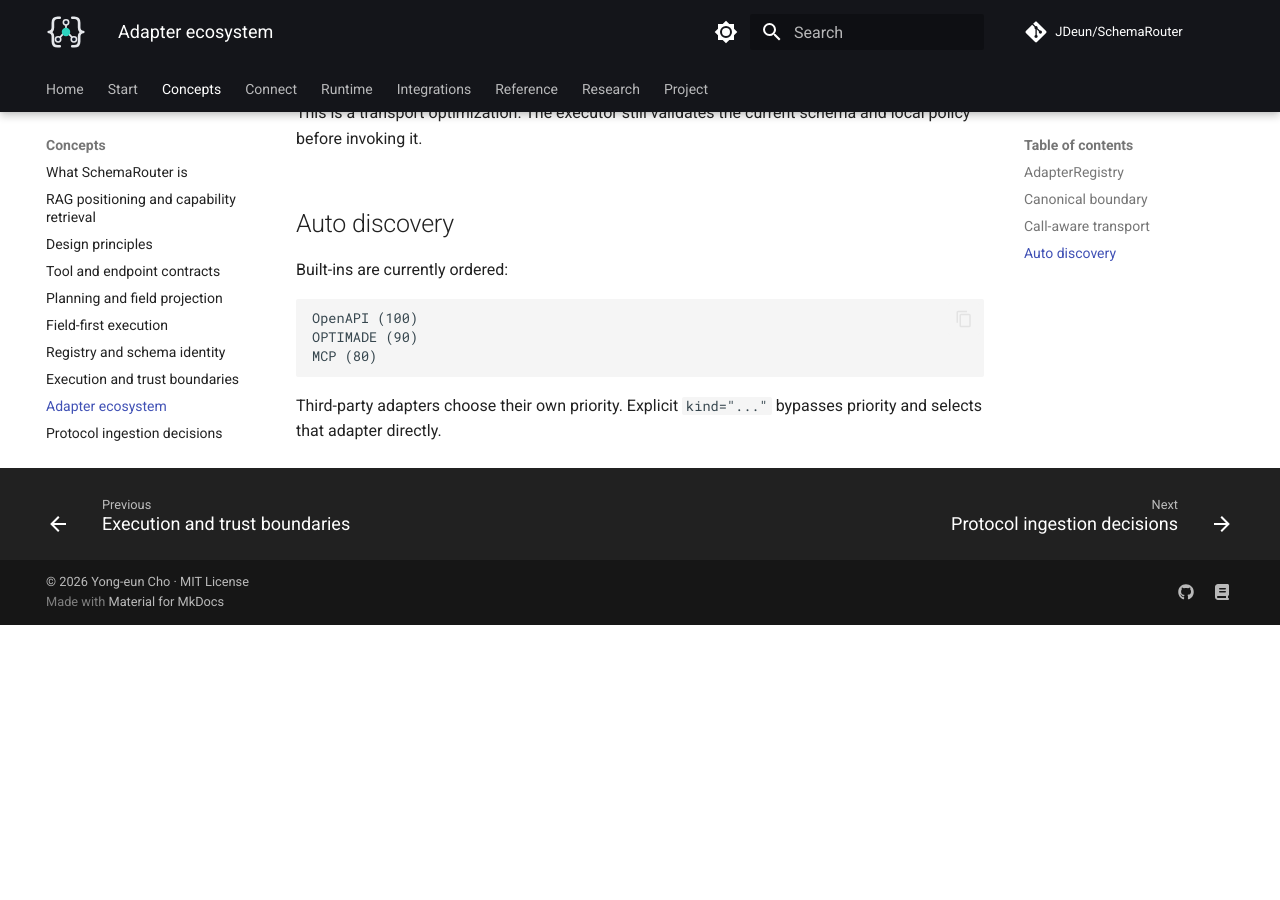
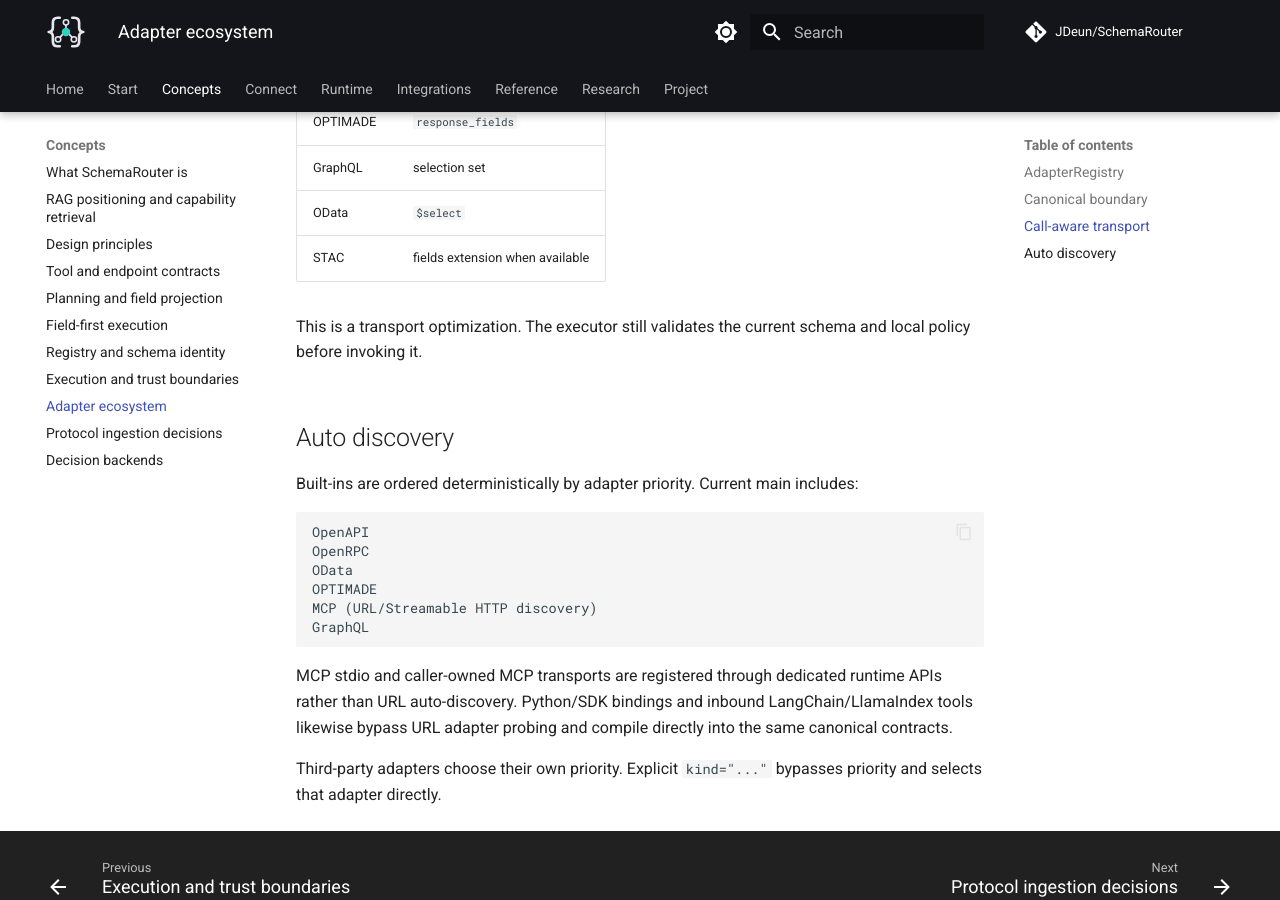
Before and after one commit to JDeun/SchemaRouter, an MkDocs documentation site: the page built from docs/concepts/adapters.md, in a window 1280 px wide and 900 px high, scrolled down 1732 px. Built offline with MkDocs 1.6.1 and Material for MkDocs 9.7.7, drawn with Linux system fonts in a browser that asks for light colours; comment, search, counter and statistics services are not loaded; before the commit the page ends 2357 px from its top, so only the background shows below that.

Commit message:
docs: align adapter ecosystem with current built-ins

````diff
--- a/docs/concepts/adapters.md
+++ b/docs/concepts/adapters.md
@@ -7,7 +7,10 @@
     O1["OpenAPI"] --> AR["AdapterRegistry"]
     O2["OPTIMADE"] --> AR
     O3["MCP"] --> AR
-    O4["Custom"] --> AR
+    O4["GraphQL"] --> AR
+    O5["OData"] --> AR
+    O6["OpenRPC"] --> AR
+    O7["Custom"] --> AR
     AR --> TS["ToolSpec / EndpointSpec"] --> PL["Planner"] --> EX["Executor"]
 ```
 
@@ -63,13 +66,20 @@
 
 ## Auto discovery
 
-Built-ins are currently ordered:
+Built-ins are ordered deterministically by adapter priority. Current main includes:
 
 ```text
-OpenAPI (100)
-OPTIMADE (90)
-MCP (80)
+OpenAPI
+OpenRPC
+OData
+OPTIMADE
+MCP (URL/Streamable HTTP discovery)
+GraphQL
 ```
+
+MCP stdio and caller-owned MCP transports are registered through dedicated runtime APIs rather than
+URL auto-discovery. Python/SDK bindings and inbound LangChain/LlamaIndex tools likewise bypass URL
+adapter probing and compile directly into the same canonical contracts.
 
 Third-party adapters choose their own priority. Explicit `kind="..."` bypasses priority and
 selects that adapter directly.
````
